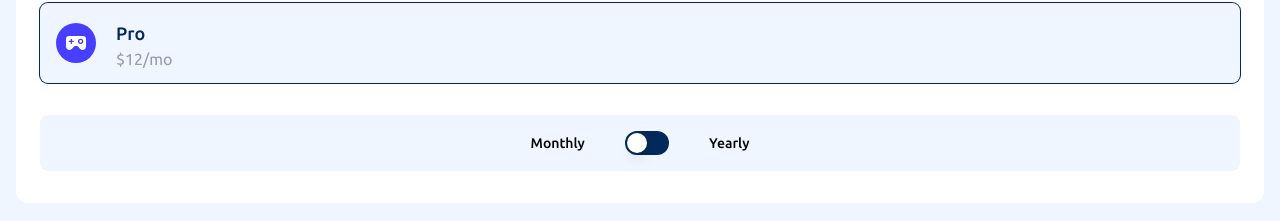
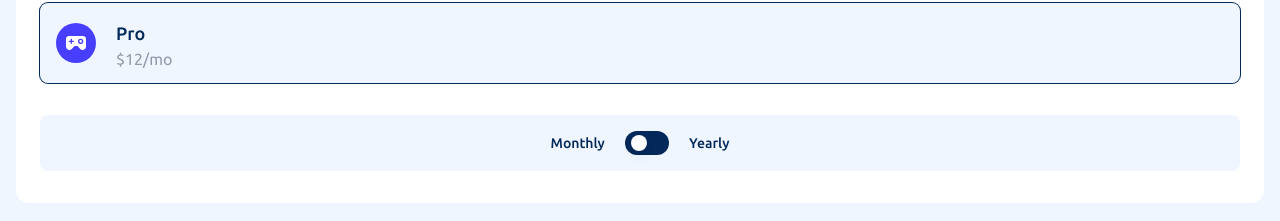
Before and after one commit to FesoQue/Advance-Multi-Step-Form, a Next.js app: page / in a window 1280 px wide. Shown: the part 434-655 px from the top of the page. Built offline with nearby package versions, Linux system fonts and the light colour scheme.

Commit message:
feat: add toggle state for subscription

```diff
--- a/components/BillingPlan.tsx
+++ b/components/BillingPlan.tsx
@@ -1,4 +1,4 @@
-import React from "react";
+import React, { useState } from "react";
 import * as ToggleGroup from "@radix-ui/react-toggle-group";
 import Image from "next/image";
 import { Switch } from "./ui/switch";
@@ -8,6 +8,12 @@ const toggleGroupItemClasses =
   "hover:bg-alabaster data-[state=on]:bg-magnolia data-[state=on]:shadow-[0_0_0_1px] shadow-[0_0_0_1px] shadow-light-gray rounded-lg data-[state=on]:shadow-marine-blue flex p-4 w-full  items-center bg-white leading-4 mb-3 focus:z-10 focus:shadow-[0_0_0_1px] focus:shadow-marine-blue focus:outline-none";
 
 const BillingPlan = () => {
+  const [isYearlyPlan, setIsYearlyPlan] = useState(false);
+
+  const handleCheckedChange = () => {
+    setIsYearlyPlan((prev) => !prev);
+  };
+
   return (
     <div>
       <h1 className="mb-2 text-[26px] font-bold text-marine-blue ">
@@ -79,10 +85,18 @@ const BillingPlan = () => {
         </ToggleGroup.Item>
       </ToggleGroup.Root>
 
-      <div className="mt-8 flex items-center justify-center gap-10 rounded-lg bg-magnolia py-4">
-        <Label htmlFor="subscription">Monthly</Label>
-        <Switch id="subscription" checked={false} />
-        <Label htmlFor="subscription">Yearly</Label>
+      <div className="mt-8 flex items-center justify-center gap-5 rounded-lg bg-magnolia py-4 text-marine-blue">
+        <Label htmlFor="subscription" className="font-medium">
+          Monthly
+        </Label>
+        <Switch
+          id="subscription"
+          checked={isYearlyPlan}
+          onCheckedChange={handleCheckedChange}
+        />
+        <Label htmlFor="subscription" className="font-medium">
+          Yearly
+        </Label>
       </div>
     </div>
   );
--- a/components/ui/switch.tsx
+++ b/components/ui/switch.tsx
@@ -18,7 +18,7 @@ const Switch = React.forwardRef<
   >
     <SwitchPrimitives.Thumb
       className={cn(
-        "pointer-events-none block h-5 w-5 rounded-full bg-white shadow-lg ring-0 transition-transform data-[state=checked]:translate-x-5 data-[state=unchecked]:translate-x-0"
+        "pointer-events-none block h-4 w-4 rounded-full bg-white shadow-lg ring-0 transition-transform data-[state=checked]:translate-x-5 data-[state=unchecked]:translate-x-1"
       )}
     />
   </SwitchPrimitives.Root>
```
